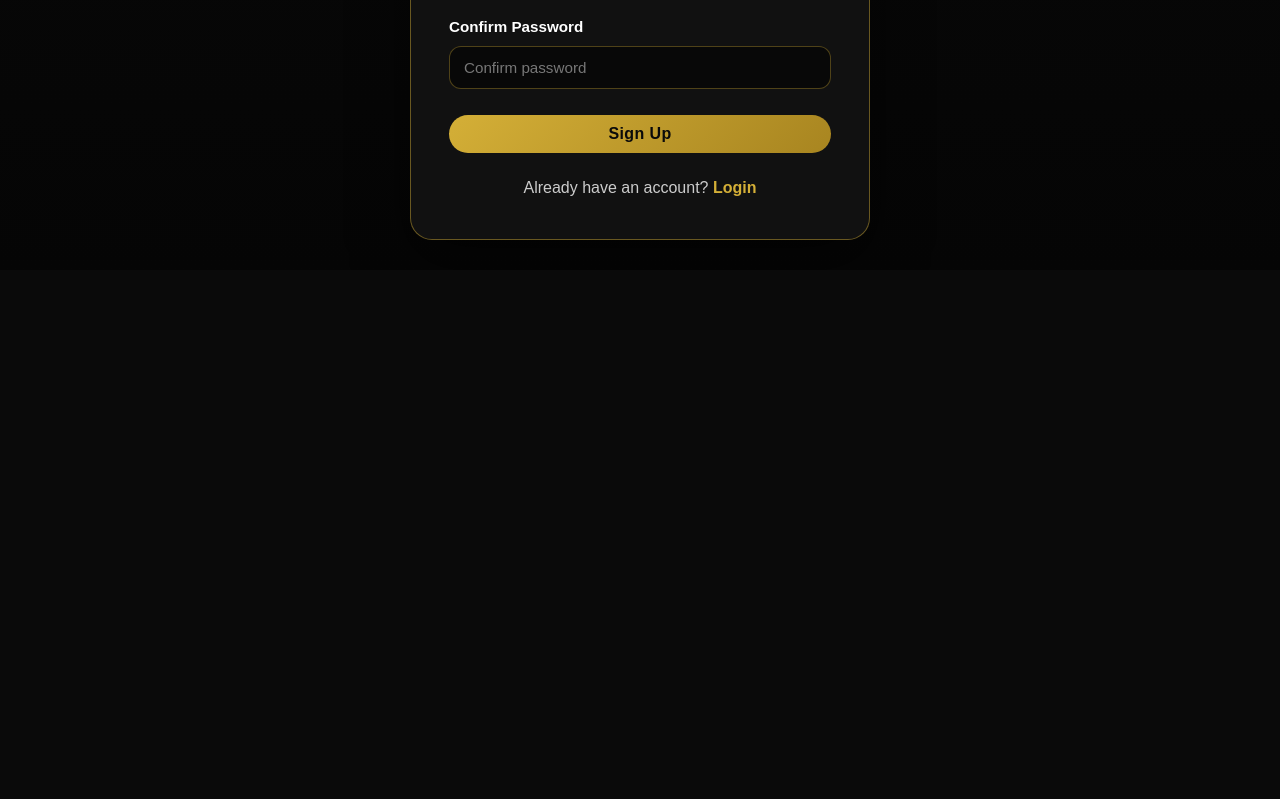
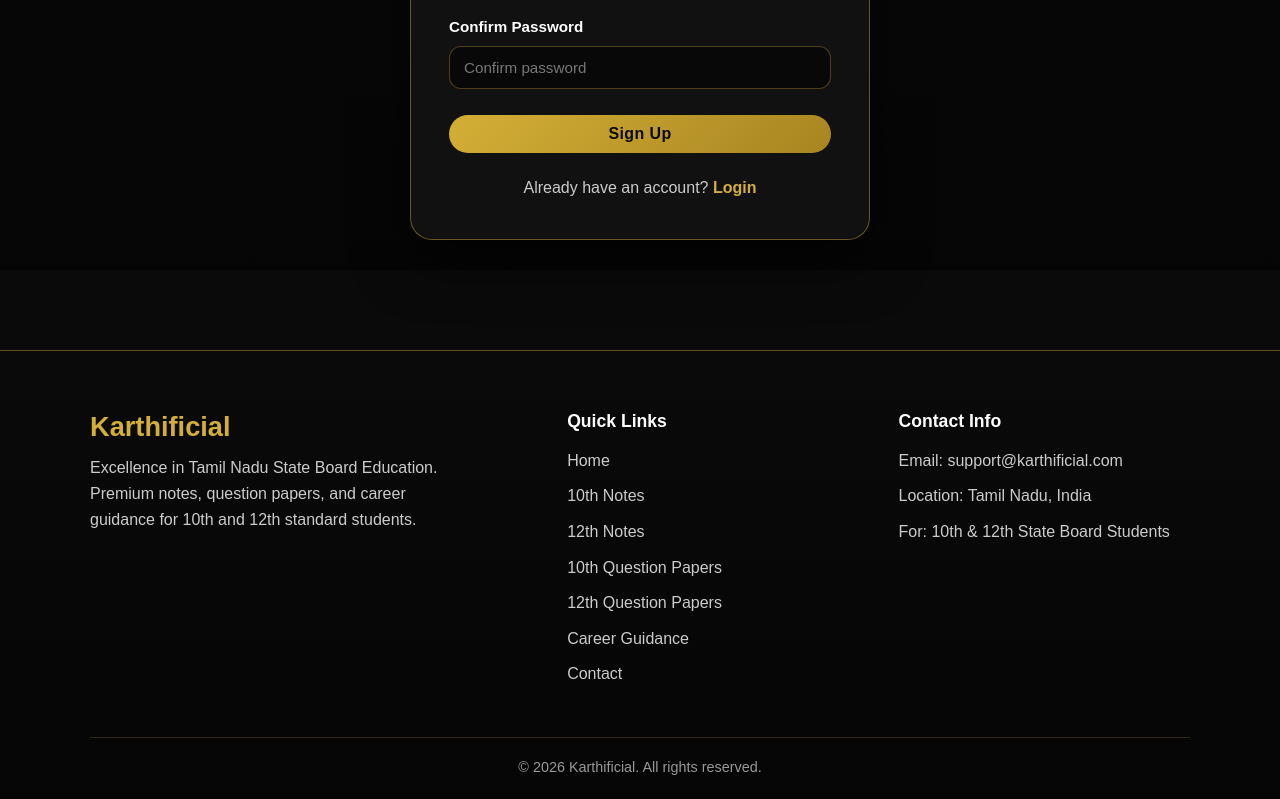
Before and after one commit to jbmsacps-stack/Karthificial-Website, a plain HTML site: page client/signup.html in a window 1280 px wide. Shown: the part 630-1429 px from the top of the page. Before the commit the page ends 900 px from the top, so only its background shows below. Drawn offline with nearby package versions, Linux system fonts and the light colour scheme; a web font is replaced by a local one.

Commit message:
JB did doc 1

```diff
--- a/client/signup.html
+++ b/client/signup.html
@@ -153,6 +153,52 @@
         </section>
     </main>
 
+    <footer class="footer">
+        <div class="container footer-grid">
+
+            <!-- Brand Column -->
+            <div class="footer-brand">
+                <h2>Karthificial</h2>
+                <p>
+                    Excellence in Tamil Nadu State Board Education.
+                    Premium notes, question papers, and career guidance for
+                    10th and 12th standard students.
+                </p>
+            </div>
+
+            <!-- Quick Links Column -->
+            <div class="footer-column">
+                <h3>Quick Links</h3>
+
+                <ul class="footer-links">
+                    <li><a href="index.html">Home</a></li>
+                    <li><a href="notes-10th.html">10th Notes</a></li>
+                    <li><a href="notes-12th.html">12th Notes</a></li>
+                    <li><a href="papers-10th.html">10th Question Papers</a></li>
+                    <li><a href="papers-12th.html">12th Question Papers</a></li>
+                    <li><a href="career-guidance.html">Career Guidance</a></li>
+                    <li><a href="contact.html">Contact</a></li>
+                </ul>
+            </div>
+
+            <!-- Contact Column -->
+            <div class="footer-column footer-contact">
+                <h3>Contact Info</h3>
+
+                <p>Email: support@karthificial.com</p>
+                <p>Location: Tamil Nadu, India</p>
+                <p>For: 10th & 12th State Board Students</p>
+            </div>
+
+        </div>
+
+        <div class="container footer-bottom">
+            <p>
+                © 2026 Karthificial. All rights reserved.
+            </p>
+        </div>
+    </footer>
+
     <script src="auth.js"></script>
     <script src="script.js"></script>
 
```
Also changed, not shown: client/login.html (+46 -0 lines), documentation/DAY-01.md (+2 -2 lines), documentation/DAY-02.md (+2 -2 lines), documentation/DAY_03.md (added, +19 -0 lines).
